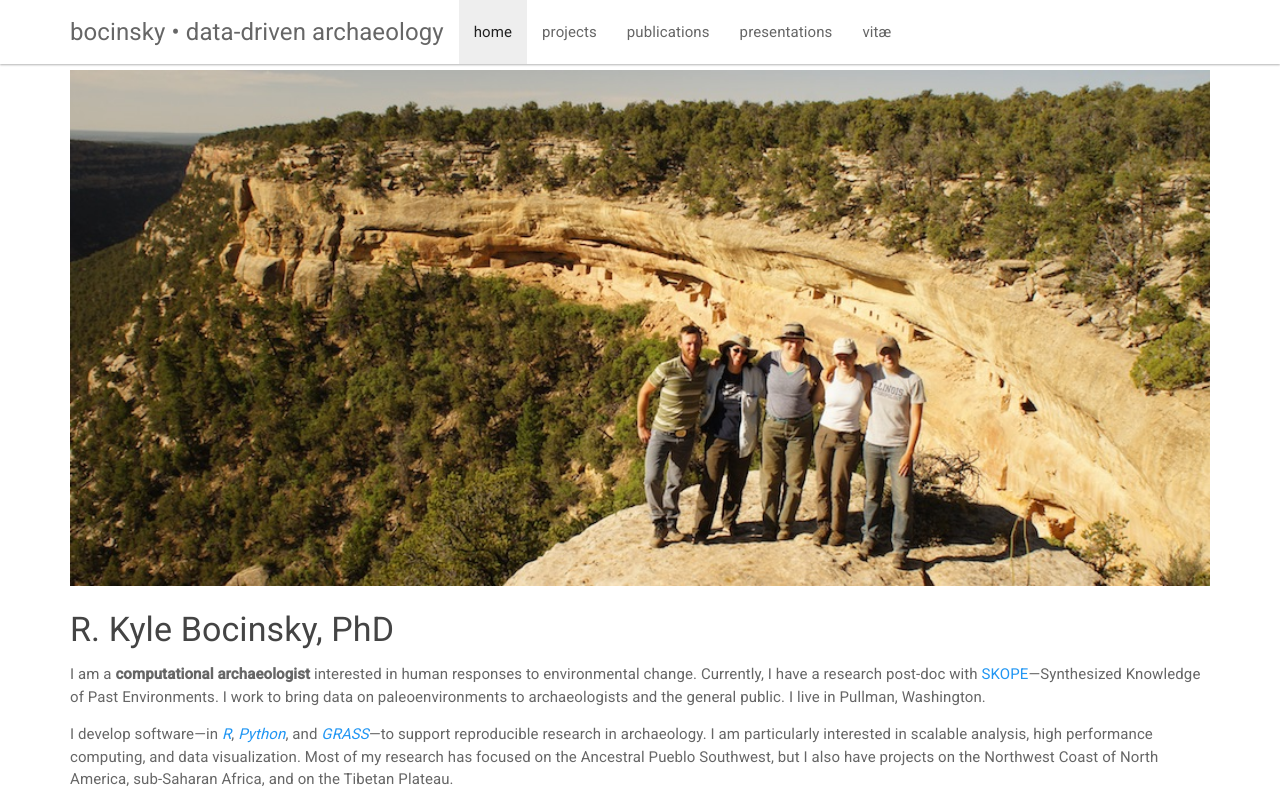
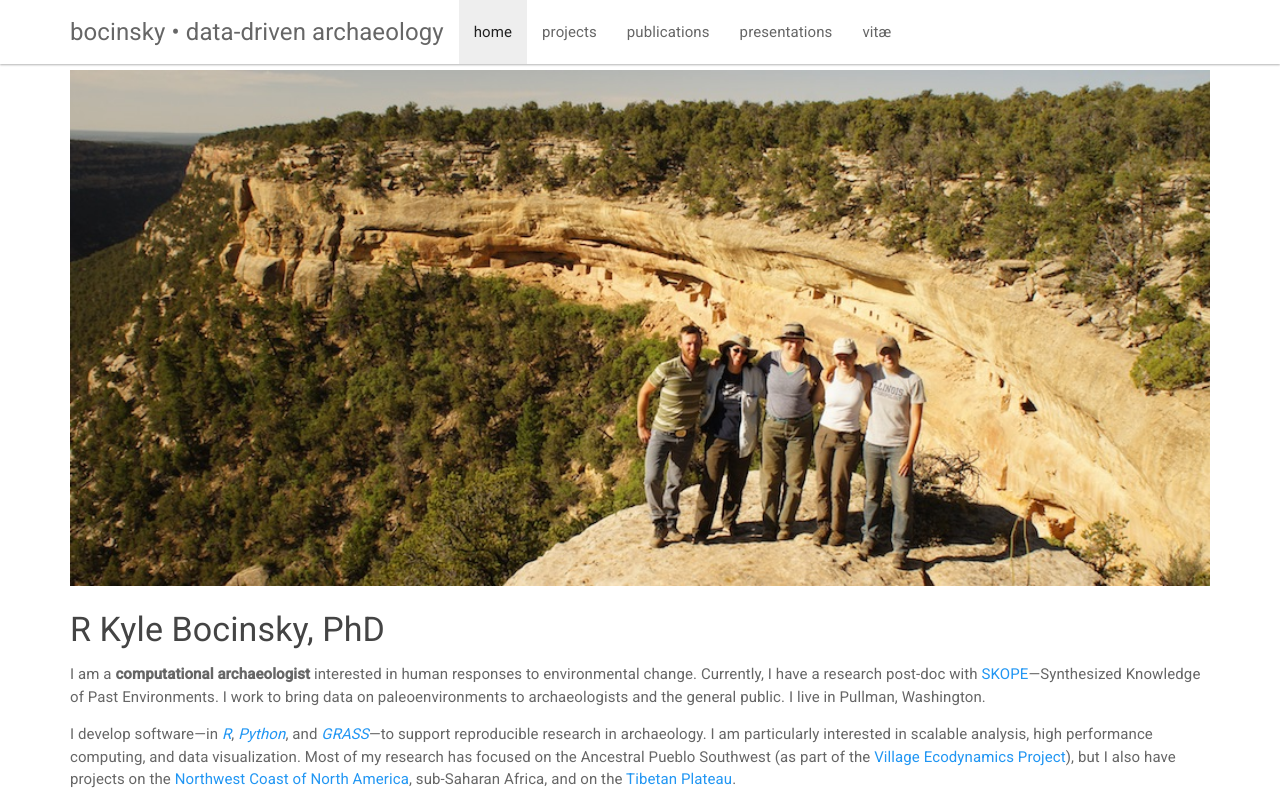
Before and after one commit to bocinsky/bocinsky.github.io, a plain HTML site: page index.html in a window 1280 px wide. Shown: the top 800 px of the page. Drawn offline with Linux system fonts and the light colour scheme.

Commit message:
Added VEP deets

```diff
--- a/index.html
+++ b/index.html
@@ -15,11 +15,11 @@
 <textarea>
 <img src="./media/double_house.jpg" width="100%" title="The 2012 Mesa Verde Community Center Survey field crew in front of Double House, Mesa Verde National Park. Bocinsky is on the left.">
 
-### R. Kyle Bocinsky, PhD
+### R Kyle Bocinsky, PhD
 
 I am a **computational archaeologist** interested in human responses to environmental change. Currently, I have a research post-doc with <a href="http://www.envirecon.org" target="_blank">SKOPE</a>&mdash;Synthesized Knowledge of Past Environments. I work to bring data on paleoenvironments to archaeologists and the general public. I live in Pullman, Washington.
 
-I develop software&mdash;in <a href="http://www.r-project.org" target="_blank">*R*</a>, <a href="https://www.python.org" target="_blank">*Python*</a>, and <a href="http://grass.osgeo.org" target="_blank">*GRASS*</a>&mdash;to support reproducible research in archaeology. I am particularly interested in scalable analysis, high performance computing, and data visualization. Most of my research has focused on the Ancestral Pueblo Southwest, but I also have projects on the Northwest Coast of North America, sub-Saharan Africa, and on the Tibetan Plateau.
+I develop software&mdash;in <a href="http://www.r-project.org" target="_blank">*R*</a>, <a href="https://www.python.org" target="_blank">*Python*</a>, and <a href="http://grass.osgeo.org" target="_blank">*GRASS*</a>&mdash;to support reproducible research in archaeology. I am particularly interested in scalable analysis, high performance computing, and data visualization. Most of my research has focused on the Ancestral Pueblo Southwest (as part of the <a href="http://village.anth.wsu.edu" target="_blank">Village Ecodynamics Project</a>), but I also have projects on the <a href="https://www.academia.edu/8672802/Extrinsic_site_defensibility_and_landscape-based_archaeological_inference_An_example_from_the_Northwest_Coast" target="_blank">Northwest Coast of North America</a>, sub-Saharan Africa, and on the <a href="https://www.academia.edu/12513276/Comment_on_Agriculture_facilitated_permanent_human_occupation_of_the_Tibetan_Plateau_after_3600_B.P._" target="_blank">Tibetan Plateau</a>.
 
 ***
 
```
Also changed, not shown: 1 other file.
